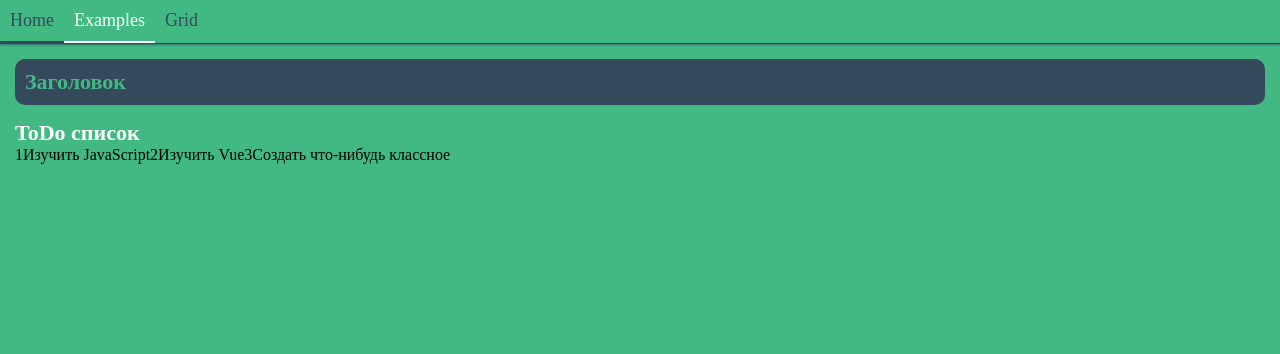
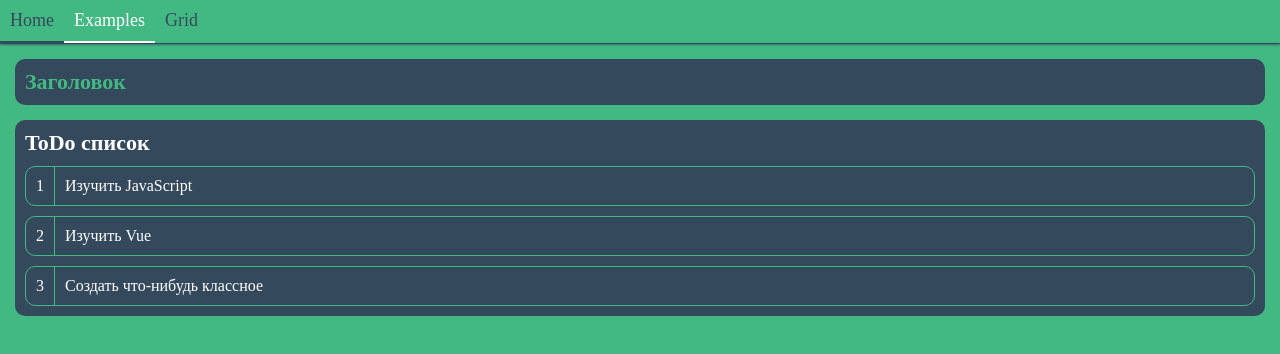
Before and after one commit to newbornfrontender/test-single-vue-app, a Vue app: page /examples in a window 1280 px wide. Shown: the top 354 px of the page. Built offline with nearby package versions, Linux system fonts and the light colour scheme; the HTML template or start-up script is replaced by a standard one.

Commit message:
Сделал вывод тасков горизонтальным и стилизовал это

```diff
--- a/src/components/Examples/Todo.vue
+++ b/src/components/Examples/Todo.vue
@@ -1,15 +1,15 @@
 <template>
-  <article id="todo" class="component">
+  <article id="todo" class="card">
     <h2 class="title">{{ title }}</h2>
-    <ol class="list">
+    <ol class="list todo-list">
       <li
-        class="list__item"
-        v-for="(item, index) in todo"
+        class="list__item todo-list__item"
+        v-for="( item, index ) in todo"
         v-bind:key="item.id"
-        v-bind:class="`list__item--${index + 1}`"
+        v-bind:class="`todo-list__item--${ index + 1 }`"
       >
-        <span>{{ index + 1 }}</span>
-        <span>{{ item.text }}</span>
+        <span class="todo-list__inner todo-list__inner--number">{{ index + 1 }}</span>
+        <span class="todo-list__inner">{{ item.text }}</span>
       </li>
     </ol>
   </article>
@@ -42,13 +42,28 @@ export default {
 </script>
 
 <style>
-.list {
-  margin: 0;
-  padding: 0;
-  list-style-type: none;
+.todo-list {
+  display: flex;
+  flex-direction: column;
+  margin-top: 10px;
 }
 
-.list__item {
+.todo-list__item {
   display: flex;
+  border: 1px solid #41b983;
+  border-radius: 10px;
+  box-sizing: border-box;
+}
+
+.todo-list__item:not(:last-of-type) {
+  margin-bottom: 10px;
+}
+
+.todo-list__inner {
+  padding: 10px;
+}
+
+.todo-list__inner--number {
+  border-right: 1px solid #41b983;
 }
 </style>
```
